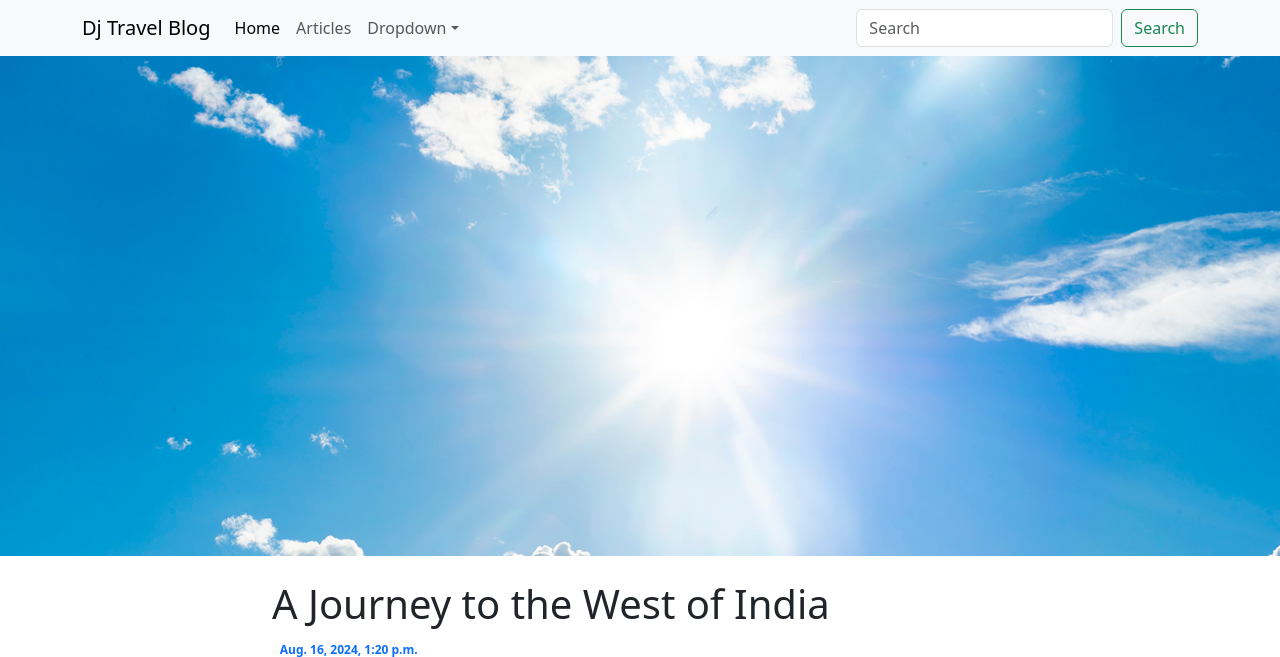
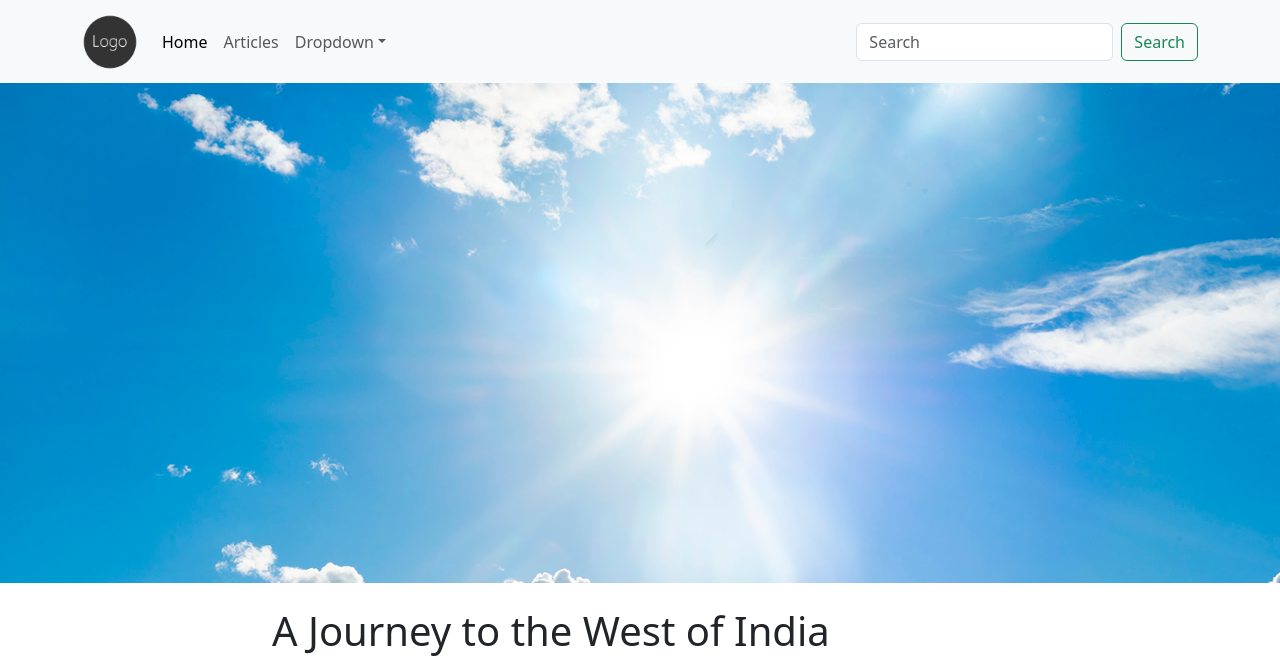
Before and after one commit to zaid-kamil/dj_travel_blog, a Django app: page /blog/1/article in a window 1280 px wide. Shown: the top 657 px of the page. Run offline with Django 5.2, Linux system fonts and the light colour scheme; data comes from the database, SQL or seed files in the repository; both versions use the stored data as it was after the commit.

Commit message:
update logo

```diff
--- a/templates/layout/base.html
+++ b/templates/layout/base.html
@@ -1,3 +1,4 @@
+{% load static %}
 <!doctype html>
 <html lang="en">
 
@@ -28,7 +29,9 @@
     <header>
         <nav class="navbar navbar-expand-lg navbar-light bg-light">
             <div class="container">
-                <a class="navbar-brand" href="#">Dj Travel Blog</a>
+                <a class="navbar-brand" href="#">
+                    <img src="{% static 'images/logo.png' %}" alt="" height="56" class="d-inline-block align-text-top" />
+                </a>
                 <button class="navbar-toggler d-lg-none" type="button" data-bs-toggle="collapse"
                     data-bs-target="#collapsibleNavId" aria-controls="collapsibleNavId" aria-expanded="false"
                     aria-label="Toggle navigation">
```
Also changed, not shown: assets/images/logo.png (added), db.sqlite3.
